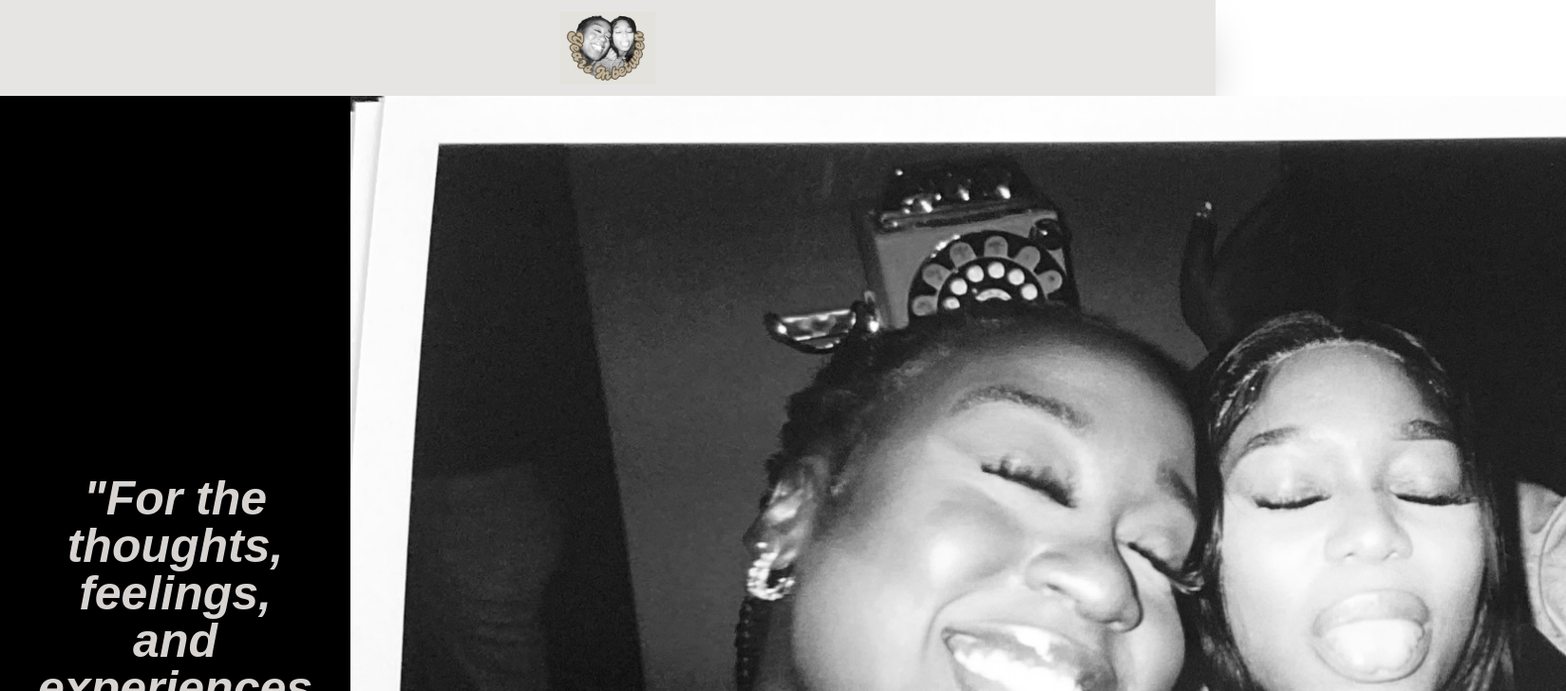
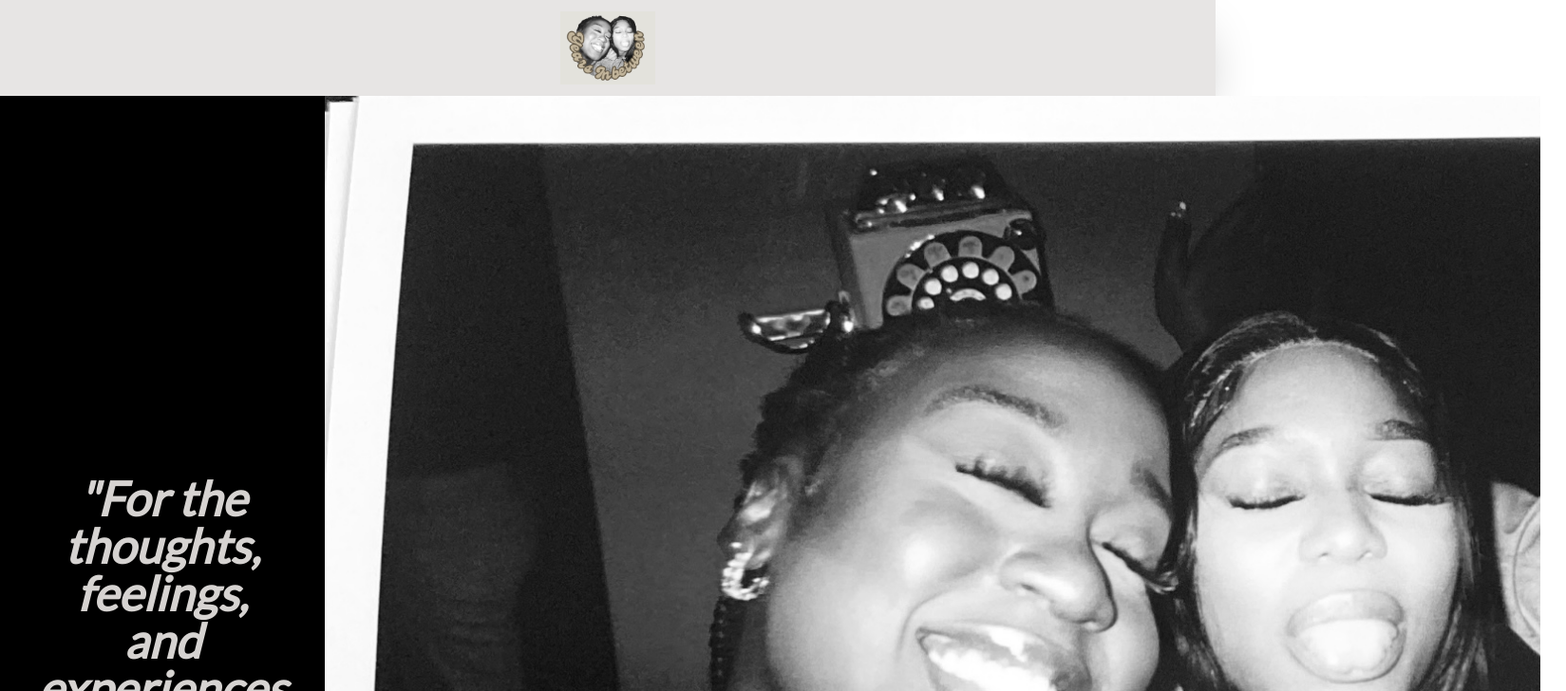
Before and after one commit to lk-1212/yib_site, a Next.js app: page / in a window 1280 px wide. Shown: the top 728 px of the page at 95% size, 1649 px wide, since content can reach past the window. Built offline with nearby package versions, Linux system fonts and the light colour scheme; no server answers.

Commit message:
Update return types on functions

```diff
--- /dev/null
+++ b/src/api/types.ts
@@ -0,0 +1,27 @@
+export type YoutubeVideoList = {
+  items: {
+    id: {
+      videoId: string;
+    };
+    snippet: {
+      title: string;
+      thumbnails: {
+        default: {
+          height: number;
+          url: string;
+          width: number;
+        };
+        medium: {
+          height: number;
+          url: string;
+          width: number;
+        };
+        high: {
+          height: number;
+          url: string;
+          width: number;
+        };
+      };
+    };
+  }[];
+};
--- a/src/api/youtube_vids.ts
+++ b/src/api/youtube_vids.ts
@@ -1,4 +1,6 @@
-const getYoutubeVideos = async (): Promise<void | {}> => {
+import { YoutubeVideoList } from './types';
+
+const getYoutubeVideos = async (): Promise<YoutubeVideoList> => {
   return await fetch(
     `https://youtube.googleapis.com/youtube/v3/search?part=snippet&channelId=UCjhI0jfC_91uyP1WrWFUmyA&key=AIzaSyCcK1pgu_x_jsBw_8SiJtrhhYU00jS7uic`
   )
--- a/src/app/layout.tsx
+++ b/src/app/layout.tsx
@@ -1,17 +1,22 @@
 import type { Metadata } from 'next';
-import localFont from 'next/font/local';
 import './globals.css';
 import HeaderNav from '@/components/header_nav';
+import { Roboto, Lora, Lato } from 'next/font/google';
 
-const geistSans = localFont({
-  src: './fonts/GeistVF.woff',
-  variable: '--font-geist-sans',
-  weight: '100 900',
+const roboto = Roboto({
+  subsets: ['latin'],
+  weight: ['400', '700'],
+  style: ['normal', 'italic'],
 });
-const geistMono = localFont({
-  src: './fonts/GeistMonoVF.woff',
-  variable: '--font-geist-mono',
-  weight: '100 900',
+
+const lora = Lora({
+  subsets: ['latin'],
+  weight: ['400'],
+});
+
+const lato = Lato({
+  subsets: ['latin'],
+  weight: ['400'],
 });
 
 export const metadata: Metadata = {
@@ -29,7 +34,7 @@ export default function RootLayout({
     <html lang="en">
       <link rel="icon" href="/images/yib_icon.jpg" sizes="any" />
       <body
-        className={`${geistSans.variable} ${geistMono.variable} antialiased`}
+        className={`${roboto.className} ${lora.className} ${lato.className}`}
       >
         <HeaderNav />
 
--- a/src/components/videos/index.tsx
+++ b/src/components/videos/index.tsx
@@ -3,11 +3,13 @@
 import clsx from 'clsx';
 import VideoCard from '../video_card';
 import { getGridStyles } from './helpers';
-import { useEffect, useState } from 'react';
+import React, { useEffect, useState } from 'react';
 import getYoutubeVideos from '@/api/youtube_vids';
+import { YoutubeVideoList } from '@/api/types';
+import { VideoData } from './types';
 
 const Videos = (): React.ReactElement => {
-  const [videoData, setVideoData] = useState([]);
+  const [videoData, setVideoData] = useState<VideoData[]>([]);
 
   useEffect(() => {
     getYoutubeVideos()
@@ -17,8 +19,8 @@ const Videos = (): React.ReactElement => {
       .catch();
   }, []);
 
-  const transfromData = (data: any) => {
-    return data.map((item: any) => {
+  const transfromData = (data: YoutubeVideoList['items']) => {
+    return data.map((item) => {
       return {
         videoId: item.id.videoId,
         title: item.snippet.title,
@@ -27,13 +29,14 @@ const Videos = (): React.ReactElement => {
     });
   };
 
-  const renderVideo = () => {
+  const renderVideo = (): React.ReactElement[] => {
     if (!videoData.length) return [];
+
     const visualContentOnly = videoData.filter(
       (item) => item.videoId !== undefined
     );
 
-    return visualContentOnly.map((video: any, idx: number) => {
+    return visualContentOnly.map((video, idx) => {
       return (
         <div className="p-5" key={idx}>
           <VideoCard
--- /dev/null
+++ b/src/components/videos/types.ts
@@ -0,0 +1,5 @@
+export type VideoData = {
+  videoId: string;
+  title: string;
+  thumbnail: { url: string };
+};
```
Also changed, not shown: src/app/fonts/GeistMonoVF.woff (deleted), src/app/fonts/GeistVF.woff (deleted).
